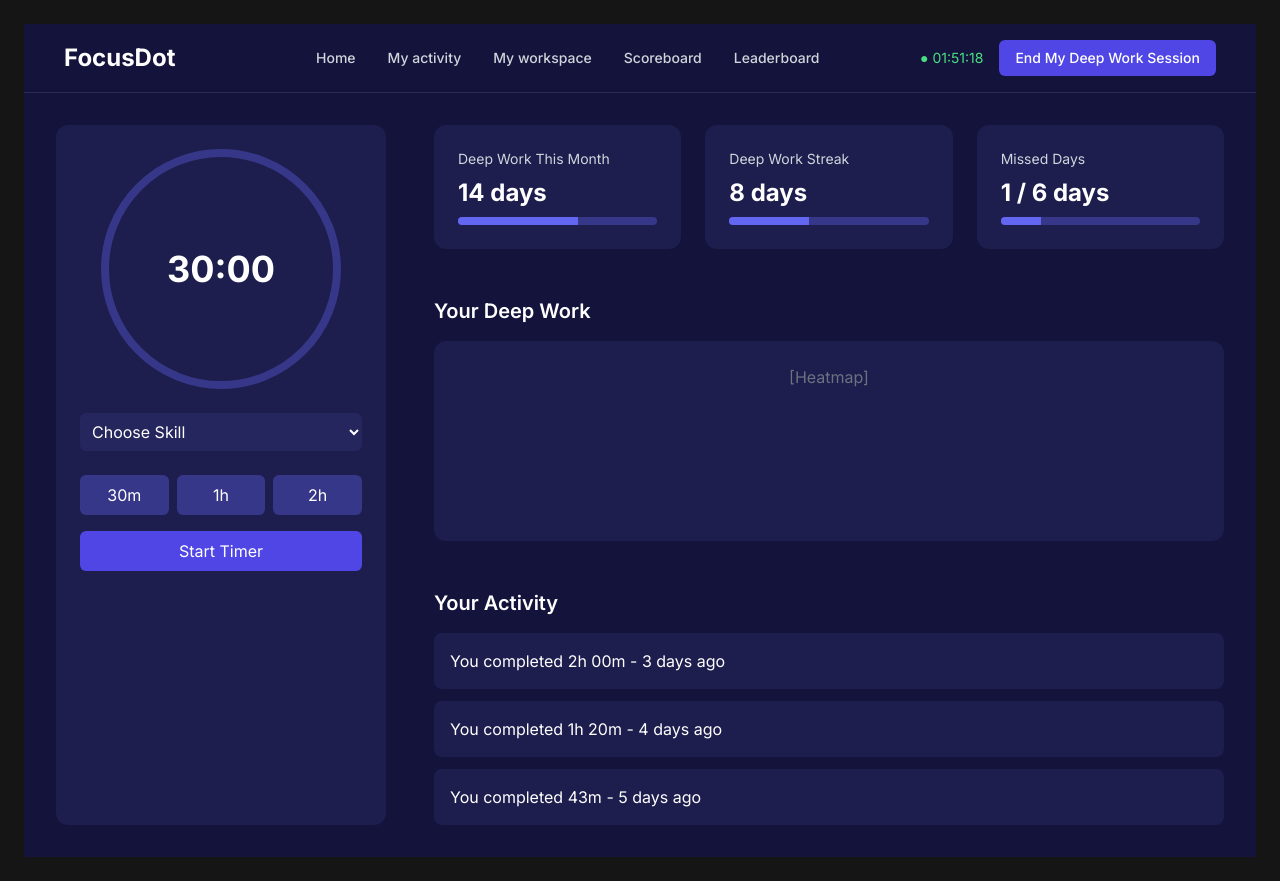
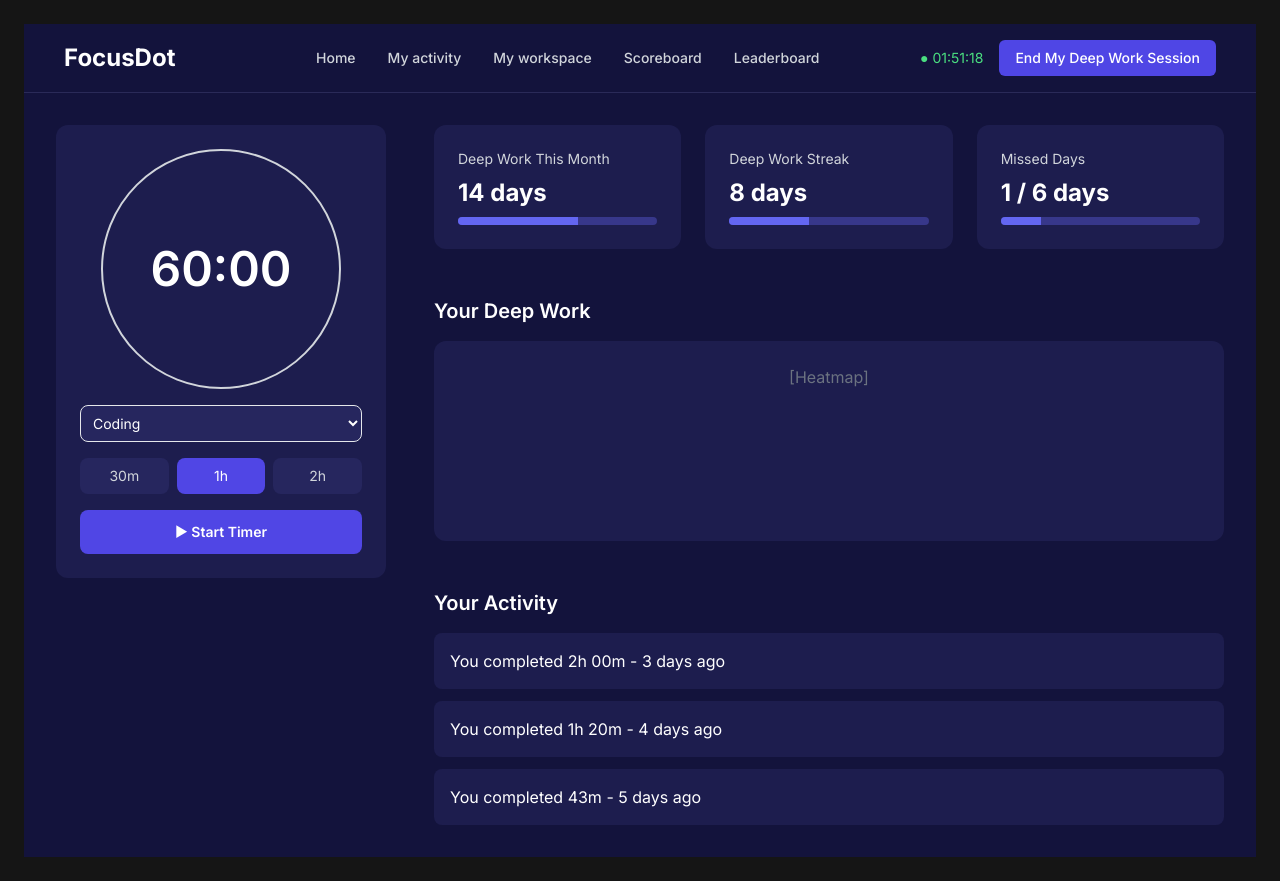
Before and after one commit to jushkinbekrashidovich/focussessions, a Next.js app: page /app in a window 1280 px wide. Built offline with nearby package versions, Linux system fonts and the light colour scheme.

Commit message:
before adding what did you accomplish modal

```diff
--- a/src/app/app/page.tsx
+++ b/src/app/app/page.tsx
@@ -1,5 +1,6 @@
 'use client'
-import Timer from '@/components/Timer'
+
+import TimerBox from '@/components/TimerBox'
 export default function AppDashboard() {
   return (
     <div className="min-h-screen bg-[#13133c] text-white flex flex-col">
@@ -26,29 +27,10 @@ export default function AppDashboard() {
       {/* Body */}
       <div className="flex flex-1 p-8 gap-12">
         {/* Left: Timer section */}
-        <div className="w-[330px] bg-[#1d1d4e] rounded-xl p-6">
-          {/* CIRCULAR TIMER (placeholder) */}
-          <div className="w-60 h-60 mx-auto rounded-full border-8 border-[#37378a] flex items-center justify-center text-4xl font-bold">
-            30:00
-          </div>
+        <div className="w-[330px]">
+          <TimerBox />
 
-          {/* Skill dropdown */}
-          <select className="mt-6 w-full bg-[#26265e] p-2 rounded-md">
-            <option>Choose Skill</option>
-            <option>Coding</option>
-            <option>English</option>
-          </select>
 
-          {/* preset buttons */}
-          <div className="flex justify-between mt-6 gap-2">
-            <button className="flex-1 bg-[#37378a] p-2 rounded-md">30m</button>
-            <button className="flex-1 bg-[#37378a] p-2 rounded-md">1h</button>
-            <button className="flex-1 bg-[#37378a] p-2 rounded-md">2h</button>
-          </div>
-
-          <button className="mt-4 w-full bg-indigo-600 hover:bg-indigo-700 transition py-2 rounded-md">
-            Start Timer
-          </button>
         </div>
 
         {/* Right: main dashboard */}
--- a/src/components/Timer.tsx
+++ /dev/null
@@ -1,61 +0,0 @@
-'use client'
-
-import { useState, useEffect } from 'react'
-
-type Props = {
-  defaultMinutes?: number
-  onSessionFinished: (start: Date, end: Date) => void
-}
-
-export default function Timer({ defaultMinutes = 30, onSessionFinished }: Props) {
-  const [secondsLeft, setSecondsLeft] = useState(defaultMinutes * 60)
-  const [isRunning, setIsRunning] = useState(false)
-  const [startTime, setStartTime] = useState<Date | null>(null)
-
-  // countdown effect
-  useEffect(() => {
-    if (!isRunning) return
-
-    const interval = setInterval(() => {
-      setSecondsLeft((prev) => {
-        if (prev === 1) {
-          clearInterval(interval)
-          setIsRunning(false)
-          const end = new Date()
-          if (startTime) {
-            onSessionFinished(startTime, end)
-          }
-          return 0
-        }
-        return prev - 1
-      })
-    }, 1000)
-
-    return () => clearInterval(interval)
-  }, [isRunning, startTime, onSessionFinished])
-
-  const startTimer = () => {
-    setStartTime(new Date())
-    setSecondsLeft(defaultMinutes * 60)
-    setIsRunning(true)
-  }
-
-  const format = (s: number) => {
-    const m = Math.floor(s / 60).toString().padStart(2, '0')
-    const sec = (s % 60).toString().padStart(2, '0')
-    return `${m}:${sec}`
-  }
-
-  return (
-    <div>
-      <div className="text-5xl font-bold text-center">{format(secondsLeft)}</div>
-      <button
-        disabled={isRunning}
-        onClick={startTimer}
-        className="mt-4 w-full bg-indigo-600 py-2 rounded disabled:opacity-50"
-      >
-        Start Timer
-      </button>
-    </div>
-  )
-}
--- /dev/null
+++ b/src/components/TimerBox.tsx
@@ -0,0 +1,100 @@
+'use client'
+
+import { useState, useEffect } from 'react'
+
+export default function TimerBox() {
+  const [minutes, setMinutes] = useState(60)
+  const [secondsLeft, setSecondsLeft] = useState(minutes * 60)
+  const [running, setRunning] = useState(false)
+  const [selectedSkill, setSelectedSkill] = useState('Coding')
+
+  const skillOptions = ['Coding', 'Learning English', 'Reading']
+
+  const handleStart = () => {
+    setSecondsLeft(minutes * 60)
+    setRunning(true)
+  }
+  const handleStop = () => {
+    setRunning(false)
+  }
+
+  useEffect(() => {
+    if (!running) return
+    const interval = setInterval(() => {
+      setSecondsLeft((prev) => {
+        if (prev === 0) {
+          clearInterval(interval)
+          setRunning(false)
+          return prev
+        }
+        return prev - 1
+      })
+    }, 1000)
+    return () => clearInterval(interval)
+  }, [running])
+
+  const format = (s: number) => {
+    const m = Math.floor(s / 60).toString().padStart(2, '0')
+    const sec = (s % 60).toString().padStart(2, '0')
+    return `${m}:${sec}`
+  }
+
+  return (
+    <div className="w-[330px] bg-[#1D1D4E] rounded-xl p-6 text-center space-y-4">
+      <div className="w-60 h-60 mx-auto rounded-full border-2 border-gray-300 flex flex-col items-center justify-center">
+        <div className="text-5xl font-semibold">{format(secondsLeft)}</div>
+
+      </div>
+
+      <select
+        value={selectedSkill}
+        onChange={(e) => setSelectedSkill(e.target.value)}
+        className="w-full border rounded-lg p-2 text-sm bg-[#26265e] text-white"
+        disabled={running}
+      >
+        {skillOptions.map((sk) => (
+          <option key={sk} value={sk}>
+            {sk}
+          </option>
+        ))}
+      </select>
+
+      <div className="flex gap-2">
+        {[
+          { label: '30m', val: 30 },
+          { label: '1h', val: 60 },
+          { label: '2h', val: 120 },
+        ].map((p) => (
+          <button
+            key={p.val}
+            onClick={() => !running && setMinutes(p.val)}
+            className={`flex-1 rounded-lg py-2 text-sm ${
+              minutes === p.val
+                ? 'bg-[#5046E5] text-white'
+                : 'bg-[#26265e] text-gray-300'
+            }`}
+            disabled={running}
+          >
+            {p.label}
+          </button>
+        ))}
+      </div>
+
+      {!running ? (
+        <button
+          onClick={handleStart}
+          className="w-full bg-[#5046E5] text-white py-3 rounded-lg text-sm font-semibold"
+        >
+          ▶ Start Timer
+        </button>
+      ) : (
+        <button
+          onClick={handleStop}
+          className="w-full bg-red-500 text-white py-3 rounded-lg text-sm font-semibold"
+        >
+          ⏹ Stop Timer
+        </button>
+      )}
+    </div>
+  )
+}
```
